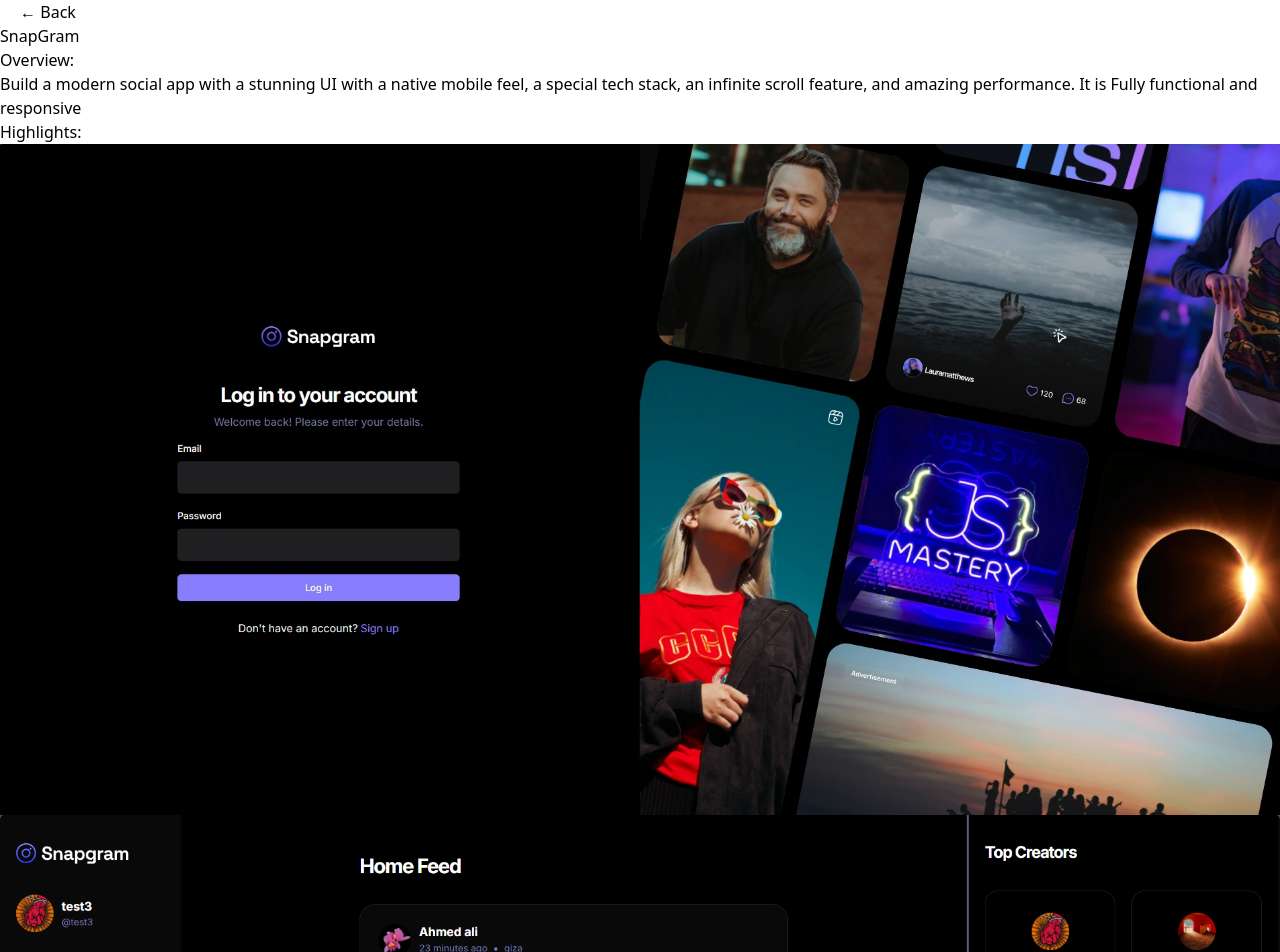
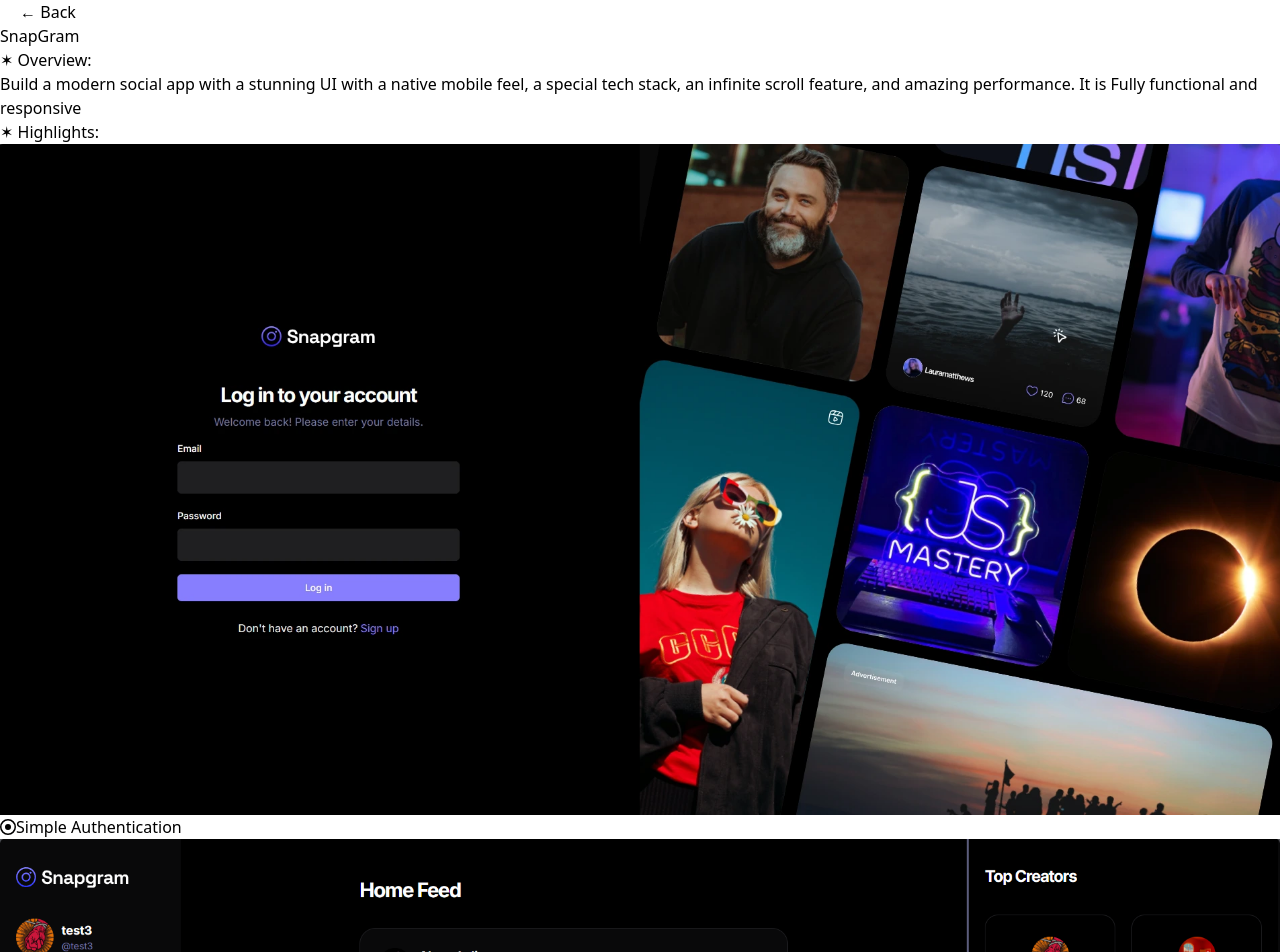
Before and after one commit to legendofnoobs/ProPortfolio, a React (Vite) app: page /work/highlights/1 in a window 1280 px wide. Shown: the top 952 px of the page. Built offline with nearby package versions, Linux system fonts and the light colour scheme.

Commit message:
major css edits

```diff
--- a/src/components/HighlightsCard.jsx
+++ b/src/components/HighlightsCard.jsx
@@ -1,16 +1,29 @@
-// /* eslint-disable react/prop-types */
-// import image8 from "../assets/ProjectsAssets/Highlights/jiraClone/image0 (2).webp"
-// const HighlightsCard = (props) => {
-//     return (
-//         <div>
-//             <div>
-//                 <img src={image8} alt="image" />
-//             </div>
-//             <div>
-//                 feature
-//             </div>
-//         </div>
-//     )
-// }
+/* eslint-disable react/prop-types */
 
-// export default HighlightsCard
+import { faDotCircle } from "@fortawesome/free-regular-svg-icons"
+import { FontAwesomeIcon } from "@fortawesome/react-fontawesome"
+import { motion } from "motion/react"
+
+const HighlightsCard = (props) => {
+    return (
+        <motion.div
+            initial={{ y: "50%", opacity: 0, filter: "blur(10px)" }}
+            whileInView={{ y: 0, opacity: 1, filter: "blur(0px)" }}
+            viewport={{ once: true, amount: 0.3 }}
+            transition={{ duration: 1 }}
+        >
+            <div className="mb-3 w-full">
+                <img src={props.image} alt="image" className="rounded-lg border border-neutral-900 aspect-video" width={1600} height={900} />
+            </div>
+            {
+                props.description && <div className="mb-10">
+                    <FontAwesomeIcon icon={faDotCircle} className="mr-2" />{props.description}
+                </div>
+            }
+
+            <div className="h-[1px] w-full bg-neutral-700" />
+        </motion.div>
+    )
+}
+
+export default HighlightsCard
--- a/src/components/OtherProjectCard.jsx
+++ b/src/components/OtherProjectCard.jsx
@@ -37,7 +37,7 @@ const OtherProjectCard = (props) => {
 									<FontAwesomeIcon icon={faGithub} className=" size-6 translate-y-1" />
 								</a>
 							</li>
-							{props.gallery &&
+							{props.featuresWithImages &&
 								<li>
 									<Link
 										className="text-lg p-2 bg-blue-500/40 border border-transparent transition-all hover:border-blue-500 backdrop-blur-lg rounded-lg max-[540px]:text-base"
--- a/src/components/ProjectCard.jsx
+++ b/src/components/ProjectCard.jsx
@@ -35,7 +35,7 @@ const ProjectCard = (props) => {
 									<FontAwesomeIcon icon={faGithub} className=" size-6 translate-y-1" />
 								</a>
 							</li>
-							{props.gallery &&
+							{props.featuresWithImages &&
 								<li>
 									<Link
 										className="text-lg p-2 bg-blue-500/40 border border-transparent transition-all hover:border-blue-500 backdrop-blur-lg rounded-lg max-[540px]:text-base"
--- a/src/components/SelectedWork.jsx
+++ b/src/components/SelectedWork.jsx
@@ -17,7 +17,7 @@ const SelectedWork = () => {
 						imgURL={project.imgURL}
 						id={project.id}
 						hover={project.hover}
-						gallery={project.gallery}
+						featuresWithImages={project.featuresWithImages}
 					/>
 				))}
 			</div>
--- a/src/data/index.js
+++ b/src/data/index.js
@@ -203,10 +203,6 @@ import space2 from "../assets/ProjectsAssets/Highlights/space/space2.webp"
 import space3 from "../assets/ProjectsAssets/Highlights/space/space3.webp"
 import space4 from "../assets/ProjectsAssets/Highlights/space/space4.webp"
 // =====================================================================
-import music1 from "../assets/ProjectsAssets/Highlights/musicplayer/music1.webp"
-import music2 from "../assets/ProjectsAssets/Highlights/musicplayer/music2.webp"
-import music3 from "../assets/ProjectsAssets/Highlights/musicplayer/music3.webp"
-// =====================================================================
 import groove1 from "../assets/ProjectsAssets/Highlights/groove/1.webp"
 import groove2 from "../assets/ProjectsAssets/Highlights/groove/2.webp"
 import groove3 from "../assets/ProjectsAssets/Highlights/groove/3.webp"
@@ -222,7 +218,6 @@ import codeEditor from "../assets/ProjectsAssets/codeEditor.png"
 import editor1 from "../assets/ProjectsAssets/Highlights/codeEditor/editor1.webp"
 import editor2 from "../assets/ProjectsAssets/Highlights/codeEditor/editor2.webp"
 import editor3 from "../assets/ProjectsAssets/Highlights/codeEditor/editor3.webp"
-import editor4 from "../assets/ProjectsAssets/Highlights/codeEditor/editor4.webp"
 import editor5 from "../assets/ProjectsAssets/Highlights/codeEditor/editor5.webp"
 import editor6 from "../assets/ProjectsAssets/Highlights/codeEditor/editor6.webp"
 // =====================================================================
@@ -257,12 +252,27 @@ export const projectsData = [
 		live: "https://layers-design-tool.netlify.app/",
 		gitHub: "https://github.com/legendofnoobs/layers",
 		usedTech: ["Next.js","Typescript", "Tailwind.css", "Framer Motion"],
-		gallery: [
-			layers0,
-			layers1,
-			layers2,
-			layers3,
-			layers4,
+		featuresWithImages: [
+			{
+                description: "2 draggable designs (left and right)",
+                image: layers0,
+            },
+            {
+                description: "A moving logoticker and a text-based scroll animation",
+                image: layers1,
+            },
+            {
+                description: "Cards with multible effects and animations",
+                image: layers2,
+            },
+            {
+                description: "A single logoticker component with 2 directions passed as a property",
+                image: layers3,
+            },
+            {
+                description: "Accordions with beautiful animations",
+                image: layers4,
+            },
 		],
 		hover: "group-hover:bg-lime-600/50 group-hover:blur-[150px]",
 	},
@@ -274,67 +284,81 @@ export const projectsData = [
 		live: "https://jira-clone-gamma-cyan.vercel.app/",
 		gitHub: "https://github.com/legendofnoobs/jira_clone",
 		usedTech: ["Next.js","Typescript", "Appwrite", "Tailwind.css", "Hono.js", "Shadcn ui", "Tanstack query"],
-		gallery: [
-			image8,
-			image1,
-			image5,
-			image6,
-			image7,
-			image0,
-			image2,
-			image3,
-			image4,
+		featuresWithImages: [
+			{
+				description: "Simple Authentication",
+				image: image0,
+			},
+			{
+                description: "A dashboard to see and manage tasks, projects and members with workspaces",
+                image: image8,
+            },
+            {
+                description: "My tasks page for managing tasks accross all projects",
+                image: image1,
+            },
+            {
+                description: "A kanban board for managing tasks easily",
+                image: image5,
+            },
+            {
+                description: "Calendar view for better visualization about datelines",
+                image: image6,
+            },
+            {
+                description: "Deatailed Task page to add discription",
+                image: image7,
+            },
+            {
+                description: "Task creaction Modal",
+                image: image2,
+            },
+            {
+                description: "Workspace settings with invite system",
+                image: image3,
+            },
+            {
+                description: "A members list which can be used to set admins and regular members",
+                image: image4,
+            },
 		],
 		hover: "group-hover:bg-red-600/50 group-hover:blur-[150px]",
-		features: [
-			"Workspaces",
-			"Projects / Epics",
-			"Tasks",
-			"Kanban Board View",
-			"Data Table View",
-			"Calendar View",
-			"Invite System",
-			"Workspace and Project Settings",
-			"Image Uploads (for avatars)",
-			"Appwrite SDK Integration",
-			"Next.js 14 Framework",
-			"Shadcn UI & TailwindCSS Styling",
-			"Advanced Search and Filtering",
-			"Analytics Dashboard",
-			"User Roles and Permissions",
-			"Authentication (OAuth and Email)",
-			"Responsive Design (Mobile-friendly)",
-			"API using Hono.js",
-		]
 	},
 	{
 		id: "12",
 		imgURL: codeEditor,
 		title: "Code Editor",
-		description: "A simple Code Editor to demonstrate Next.js skills. It is Fully functional and responsive. Enjoy a better coding experience with my new code editor. It comes with colorful themes like those in VSCode and supports 10 different programming languages. Keep track of your work with a personal profile that shows your code history, and easily see if your code runs successfully or has errors. Find what you need quickly with advanced search and filtering features. Share your code with others in our community and see your progress with a detailed statistics dashboard. Plus, you can adjust the font size to make your coding environment just right for you.",
+		description: "Enjoy a better coding experience with my new code editor. It comes with colorful themes like those in VSCode and supports 10 different programming languages. Keep track of your work with a personal profile that shows your code history, and easily see if your code runs successfully or has errors. Find what you need quickly with advanced search and filtering features. Share your code with others in our community and see your progress with a detailed statistics dashboard. Plus, you can adjust the font size to make your coding environment just right for you.",
 		live: "https://code-editor-nine-chi.vercel.app/",
 		gitHUB: "https://github.com/legendofnoobs/code_editor",
 		usedTech: ["Next.js", "Typescript", "Tailwind.css", "Clerk", "Convex", "Framer Motion", "Zustand"],
-		gallery: [
-			codeEditor,
-			editor1,
-			editor2,
-			editor3,
-			editor4,
-			editor5,
-			editor6,
+		featuresWithImages: [
+			{
+				description: "A Simple Code Editor",
+				image: codeEditor,
+			},
+			{
+                description: "Different text sizes",
+                image: editor1,
+            },
+            {
+                description: "multi-language support (10 languages)",
+                image: editor2,
+            },
+            {
+                description: "Community-driven code sharing system",
+                image: editor3,
+            },
+            {
+                description: "Comments for the snippets",
+                image: editor5,
+            },
+            {
+                description: "Comprehensive statistics dashboard",
+                image: editor6,
+            },
 		],
 		hover: "group-hover:bg-blue-600/50 group-hover:blur-[150px]",
-		features: [
-			"5 VSCode themes",
-			"multi-language support (10 languages)",
-			"Personal profile with execution history tracking",
-			"Smart output handling with Success & Error states",
-			"Advanced filtering & search capabilities",
-			"Community-driven code sharing system",
-			"Comprehensive statistics dashboard",
-			"Customizable font size controls",
-		]
 	},
 	{
 		id: "1",
@@ -344,31 +368,41 @@ export const projectsData = [
 		live: "https://snap-graam.netlify.app/",
 		gitHUB: "https://github.com/legendofnoobs/SnapGram",
 		usedTech: ["React.js", "Tailwind.css", "Typescript", "Shadcn/ui", "TanStack", "Appwrite"],
-		gallery: [
-			snapgramHighlight1,
-			SnapGram,
-			snapgramHighlight4,
-			snapgramHighlight5,
-			snapgramHighlight2,
-			snapgramHighlight3,
-			snapgramHighlight6,
-			snapgramHighlight7,
+		featuresWithImages: [
+			{
+				description: "Simple Authentication",
+				image: snapgramHighlight1,
+			},
+			{
+                description: "Homepage with sidebar navigation and top creator to follow",
+                image: SnapGram,
+            },
+            {
+                description: "Explore with search functionality",
+                image: snapgramHighlight4,
+            },
+            {
+                description: "Users page to follow",
+                image: snapgramHighlight5,
+            },
+            {
+                description: "Saving posts functionality",
+                image: snapgramHighlight2,
+            },
+            {
+                description: "post creation with uploading photos",
+                image: snapgramHighlight3,
+            },
+            {
+                description: "Profile editing page",
+                image: snapgramHighlight6,
+            },
+            {
+                description: "Profile page with viewing posted posts",
+                image: snapgramHighlight7,
+            },
 		],
 		hover: "group-hover:bg-pink-600/50 group-hover:blur-[150px]",
-		features: [
-			"Authentication System",
-			"Explore Page",
-			"Create and delete posts",
-			"Like and Save Functionality",
-			"Detailed Post Page",
-			"Profile Page that grant the user ability to edit info",
-			"Browse Other Users",
-			"Create Post Page",
-			"Edit Post Functionality",
-			"Responsive UI with Bottom Bar",
-			"Backend as a Service (BaaS) - Appwrite",
-		]
-
 	},
 	{
 		id: "3",
@@ -378,17 +412,47 @@ export const projectsData = [
 		live: "https://www.figma.com/design/SzKp1UwvKAnQsD3bWHa3bO/Music-App?node-id=0-1&t=59wQ2QfPncoLflLg-1",
 		gitHUB: groovePdf,
 		usedTech: ["Figma"],
-		gallery: [
-			Cover,
-			groove1,
-			groove2,
-			groove3,
-			groove4,
-			groove5,
-			groove6,
-			groove7,
-			groove8,
-			groove9,
+		featuresWithImages: [
+			{
+				description: "",
+				image: Cover,
+			},
+			{
+                description: "",
+                image: groove1,
+            },
+            {
+                description: "",
+                image: groove2,
+            },
+            {
+                description: "",
+                image: groove3,
+            },
+            {
+                description: "",
+                image: groove4,
+            },
+            {
+                description: "",
+                image: groove5,
+            },
+            {
+                description: "",
+                image: groove6,
+            },
+            {
+                description: "",
+                image: groove7,
+            },
+            {
+                description: "",
+                image: groove8,
+            },
+            {
+                description: "",
+                image: groove9,
+            },
 		],
 		hover: "group-hover:bg-purple-600/50 group-hover:blur-[150px]"
 	},
@@ -404,13 +468,31 @@ export const OtherProjectsData = [
 		live: "https://minegymandexercisesapp.netlify.app/",
 		gitHUB: "https://github.com/legendofnoobs/gym-app",
 		usedTech: ["React.js", "Tailwind.css", "RapidAPI", "MaterialUI"],
-		gallery: [
-			GymApp,
-			gym1,
-			gym2,
-			gym3,
-			gym4,
-			gym5,
+		featuresWithImages: [
+			{
+				description: "",
+                image: GymApp,
+			},
+			{
+				description: "",
+                image: gym1,
+			},
+			{
+				description: "",
+                image: gym2,
+			},
+			{
+				description: "",
+                image: gym3,
+			},
+			{
+				description: "",
+                image: gym4,
+			},
+			{
+				description: "",
+                image: gym5,
+			}
 		],
 		hover: "group-hover:bg-red-600/50 group-hover:blur-[150px]"
 	},
@@ -422,11 +504,23 @@ export const OtherProjectsData = [
 		live: "https://space-tourism-ahmed-rashed.netlify.app/",
 		gitHUB: "https://github.com/legendofnoobs/space-tourism-revisited",
 		usedTech: ["React.js", "Tailwind.css", "Framer Motion"],
-		gallery: [
-			space1,
-			space2,
-			space3,
-			space4,
+		featuresWithImages: [
+			{
+				description: "",
+                image: space1,
+			},
+			{
+				description: "",
+                image: space2,
+			},
+			{
+				description: "",
+                image: space3,
+			},
+			{
+				description: "",
+                image: space4,
+			},
 		],
 		hover: "group-hover:bg-blue-600/50 group-hover:blur-[150px]"
 	},
@@ -438,11 +532,6 @@ export const OtherProjectsData = [
 		live: "https://musicplayerlegendofnoobs.netlify.app/",
 		gitHUB: "https://github.com/legendofnoobs/music-player",
 		usedTech: ["HTML", "CSS", "JavaScript"],
-		gallery: [
-			music1,
-			music2,
-			music3,
-		],
 		hover: "group-hover:bg-yellow-600/50 group-hover:blur-[150px]"
 	},
 	{
--- a/src/pages/Highlights.jsx
+++ b/src/pages/Highlights.jsx
@@ -4,6 +4,7 @@ import { useEffect } from "react";
 import { faGithub } from "@fortawesome/free-brands-svg-icons";
 import { FontAwesomeIcon } from "@fortawesome/react-fontawesome";
 import { motion } from "motion/react";
+import HighlightsCard from "../components/HighlightsCard";
 
 const Highlights = () => {
 	const navigate = useNavigate();
@@ -26,7 +27,7 @@ const Highlights = () => {
 				<motion.button
 					onClick={() => navigate(-1)}
 					className="px-4 py-2 bg-white/10 backdrop-blur-2xl text-white rounded-full hover:bg-gray-600 mb-5 flex items-center justify-between "
-					whileHover={{width: '96px'}}
+					whileHover={{ width: '96px' }}
 				>
 					<span>←</span>
 					<span>&nbsp;</span>
@@ -36,40 +37,33 @@ const Highlights = () => {
 			<h1 className="text-4xl md:text-6xl lg:text-8xl font-bold">{project.title}</h1>
 
 			<div>
-				<h2 className="text-xl">Overview:</h2>
+				<h2 className="text-xl"><span>&#10038;</span> Overview:</h2>
 				<p className="max-w-5xl">{project.description}</p>
 			</div>
 
-			<h1 className="text-xl">Highlights:</h1>
-			<div className="w-full flex flex-col gap-y-10">
-				{project.gallery.map((image, index) => (
-					<div key={index} className="relative hover:shadow-[0px_0px_550px_10px_rgb(66,135,245,0.1)] transition-all duration-300">
-						<img src={image} alt={`${project.title} screenshot ${index + 1}`} className="shadow-lg aspect-video" />
-					</div>
-				))}
-			</div>
+			<h1 className="text-xl"><span>&#10038;</span> Highlights:</h1>
 
-			{project.features && (
-				<div>
-					<h1 className="text-xl mb-3">Features:</h1>
-					<ul className="flex flex-wrap gap-3">
-						{project.features.map((tech, index) => (
-							<li key={index} className="px-3 py-1 bg-white/10 rounded-full">{tech}</li>
-						))}
-					</ul>
-				</div>
-			)}
+			{
+				project.featuresWithImages.map((feature, index) => (
+					<HighlightsCard
+						key={index}
+						image={feature.image}
+						description={feature?.description}
+					/>
+				))
+			}
 
 
 			{/* Tech Stack */}
 			<div className="mb-3">
-				<h1 className="text-3xl mb-3">Tech Stack:</h1>
+				<h1 className=" text-xl mb-3"><span>&#10038;</span> Tech Stack:</h1>
 				<ul className="flex flex-wrap gap-3">
 					{project.usedTech.map((tech, index) => (
 						<li key={index} className="px-3 py-1 bg-white/10 rounded-full">{tech}</li>
 					))}
 				</ul>
 			</div>
+
 
 			{/* Links */}
 			<ul className="flex gap-5 flex-wrap">
```
